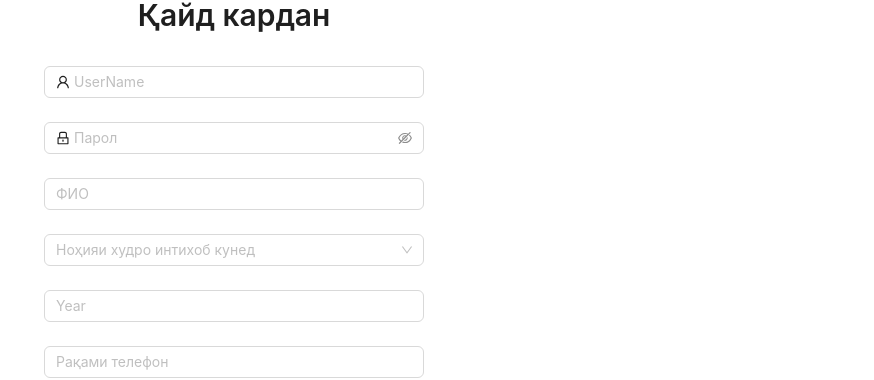
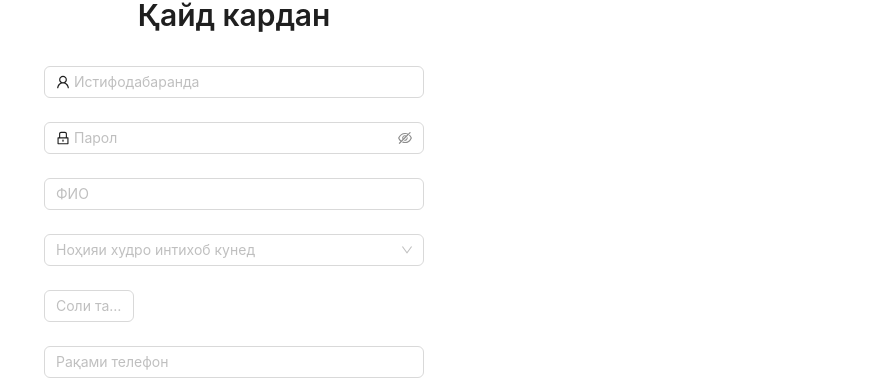
Before and after one commit to Bob142403/ProductForm, a React (Vite) app: page /sign-up in a window 1280 px wide. Shown: the part 184-564 px from the top of the page, without its empty margins (406-1280 px from the left). Built offline with nearby package versions, Linux system fonts and the light colour scheme.

Commit message:
sdfsdfsdfds

```diff
--- a/src/components/sign-up/sign-up.component.tsx
+++ b/src/components/sign-up/sign-up.component.tsx
@@ -1,4 +1,12 @@
-import { Button, Dropdown, Form, Input, Select, Typography } from "antd";
+import {
+  Button,
+  Dropdown,
+  Form,
+  Input,
+  InputNumber,
+  Select,
+  Typography,
+} from "antd";
 import { GlobalOutlined } from "@ant-design/icons";
 import { useContext, useState } from "react";
 import { useNavigate } from "react-router-dom";
@@ -163,7 +171,7 @@ export const SignUp = () => {
             rules={[
               {
                 required: true,
-                message: "Please input your Name!",
+                message: language["reqn"][lang],
               },
             ]}
           >
@@ -171,7 +179,7 @@ export const SignUp = () => {
               prefix={<UserOutlined />}
               value={username}
               onChange={(event) => setUsername(event.target.value)}
-              placeholder="UserName"
+              placeholder={language["usr"][lang]}
             />
           </Form.Item>
           {/* <Form.Item name="email">
@@ -188,14 +196,14 @@ export const SignUp = () => {
             rules={[
               {
                 required: true,
-                message: "Please input your Password!",
+                message: language["reqp"][lang],
               },
             ]}
           >
             <Input.Password
               prefix={<LockOutlined />}
               type="password"
-              placeholder={language["password"][lang]}
+              placeholder={language["pass"][lang]}
               value={password}
               onChange={(event) => setPassword(event.target.value)}
             />
@@ -205,7 +213,7 @@ export const SignUp = () => {
             rules={[
               {
                 required: true,
-                message: "Please input your first and last name!",
+                message: language["reqf"][lang],
               },
             ]}
           >
@@ -218,7 +226,7 @@ export const SignUp = () => {
 
           <Form.Item
             name="district"
-            rules={[{ required: true, message: "Please select district!" }]}
+            rules={[{ required: true, message: language["reqd"][lang] }]}
           >
             <Select
               placeholder={language["slcD"][lang]}
@@ -246,11 +254,11 @@ export const SignUp = () => {
               rules={[
                 {
                   required: true,
-                  message: "Please input your disctrict!",
+                  message: language["reqid"][lang],
                 },
               ]}
             >
-              <Input placeholder="Other District" />
+              <Input placeholder={language["od"][lang]} />
             </Form.Item>
           )}
 
@@ -339,9 +347,7 @@ export const SignUp = () => {
 
           <Form.Item
             name="birthDay"
-            rules={[
-              { required: true, message: "Please select your birthday!" },
-            ]}
+            rules={[{ required: true, message: language["reqb"][lang] }]}
           >
             {/* <DatePicker
               placeholder={language["slcB"][lang]}
@@ -351,12 +357,14 @@ export const SignUp = () => {
               }}
             /> */}
 
-            <Input
-              placeholder="Year"
+            <InputNumber
+              placeholder={language["userBr"][lang]}
               type="number"
               value={birthday}
-              onChange={(elem) => setBirthday(+elem.target.value)}
-              min={40}
+              onChange={(elem) => {
+                if (elem && elem >= 1900 && elem <= 2023) setBirthday(elem);
+              }}
+              min={1900}
               max={2023}
             />
           </Form.Item>
@@ -365,7 +373,7 @@ export const SignUp = () => {
             rules={[
               {
                 required: true,
-                message: "Please input your telephone number!",
+                message: language["reqt"][lang],
               },
             ]}
           >
@@ -377,7 +385,7 @@ export const SignUp = () => {
           </Form.Item>
           <Form.Item
             name="gender"
-            rules={[{ required: true, message: "Please select gender!" }]}
+            rules={[{ required: true, message: language["reqg"][lang] }]}
           >
             <Select
               placeholder={language["slcG"][lang]}
--- a/src/lang/lang.ts
+++ b/src/lang/lang.ts
@@ -159,4 +159,64 @@ export const language = {
     ENG: "Don't have an account?",
     UZB: "Hisobingiz yo'qmi?",
   },
+  reqn: {
+    TJK: "Номи худро ворид кунед! ",
+    ENG: "Please input your Name!",
+    UZB: "Ismingizni kiriting! ",
+  },
+  reqp: {
+    TJK: "Паролии худро ворид кунед! ",
+    ENG: "Please input your Password! ",
+    UZB: "Parolingizni kiriting!",
+  },
+  reqf: {
+    TJK: "Ном ва насабатонро ворид кунед!",
+    ENG: "Please input your first and last name! ",
+    UZB: "Ism va familiyangizni kiriting! ",
+  },
+  reqd: {
+    TJK: "Ноҳияро интихоб кунед! ",
+    ENG: "Please select district! ",
+    UZB: "Mintaqa tanlang!",
+  },
+  reqid: {
+    TJK: "Ноҳияи худро ворид кунед! ",
+    ENG: "Please input your district! ",
+    UZB: "Tumaningizni kiriting! ",
+  },
+  od: {
+    TJK: "Ноҳияи дигар ",
+    ENG: "Other District ",
+    UZB: "Boshqa tuman",
+  },
+  reqg: {
+    TJK: "Ҷинсро интихоб кунед! ",
+    ENG: "Please select gender! ",
+    UZB: "Jinsni tanlang! ",
+  },
+  reqb: {
+    TJK: "Соли таваллуди худро интихоб кунед! ",
+    ENG: "Please select your Birth year! ",
+    UZB: "Tug'ilgan kuningizni tanlang!",
+  },
+  reqt: {
+    TJK: "Рақами телефони худро ворид кунед! ",
+    ENG: "Please input your telephone number! ",
+    UZB: "Telefon raqamingizni kiriting! ",
+  },
+  usr: {
+    TJK: "Истифодабаранда  ",
+    ENG: "Username ",
+    UZB: "Foydalanuvchi nomi ",
+  },
+  pass: {
+    TJK: "Парол  ",
+    ENG: "Password  ",
+    UZB: "Parol  ",
+  },
+  userBr: {
+    TJK: "Соли таваллуди истифодабаранда ",
+    ENG: "User's birth year ",
+    UZB: "Foydalanuvchining tug'ilgan yili ",
+  },
 };
```
